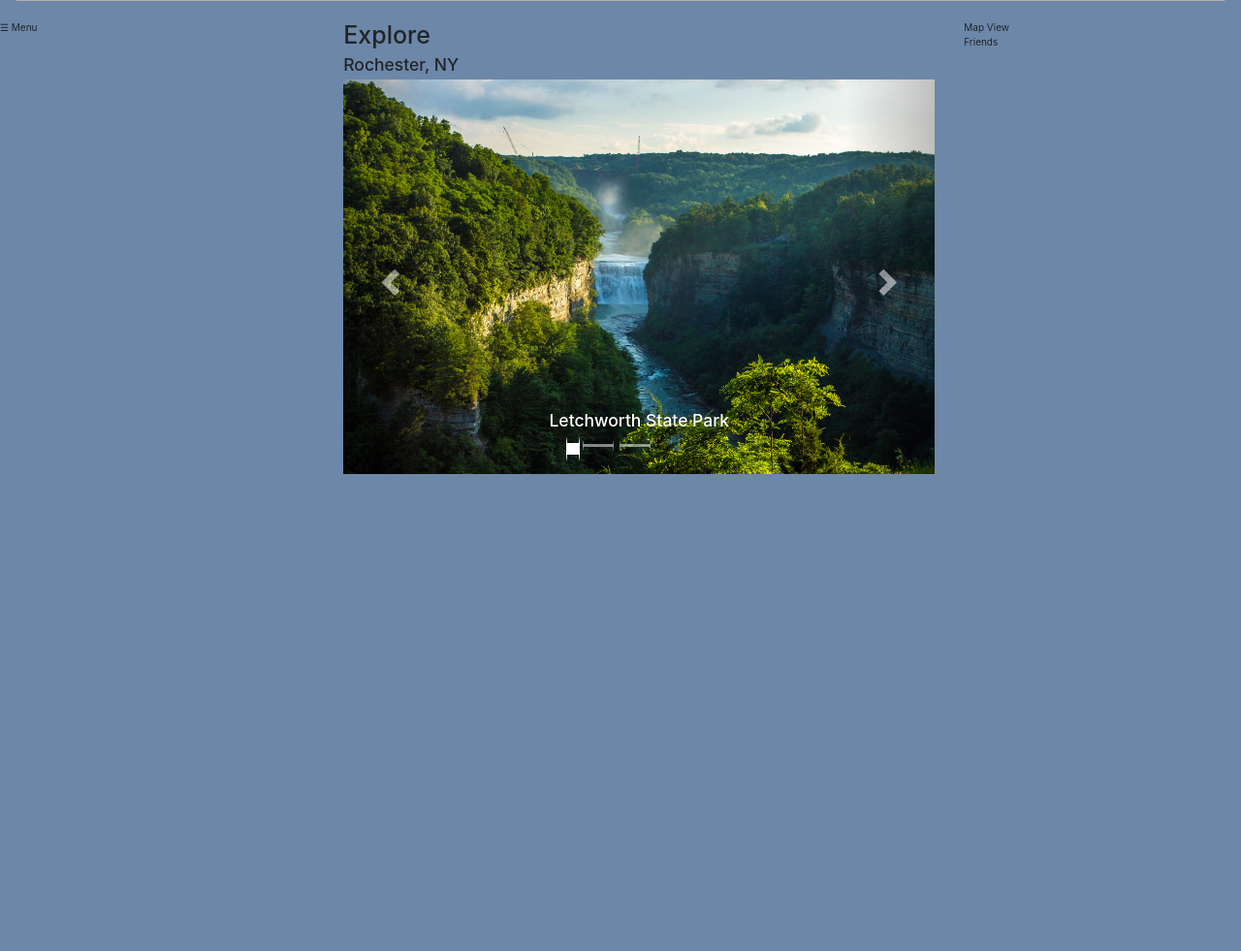
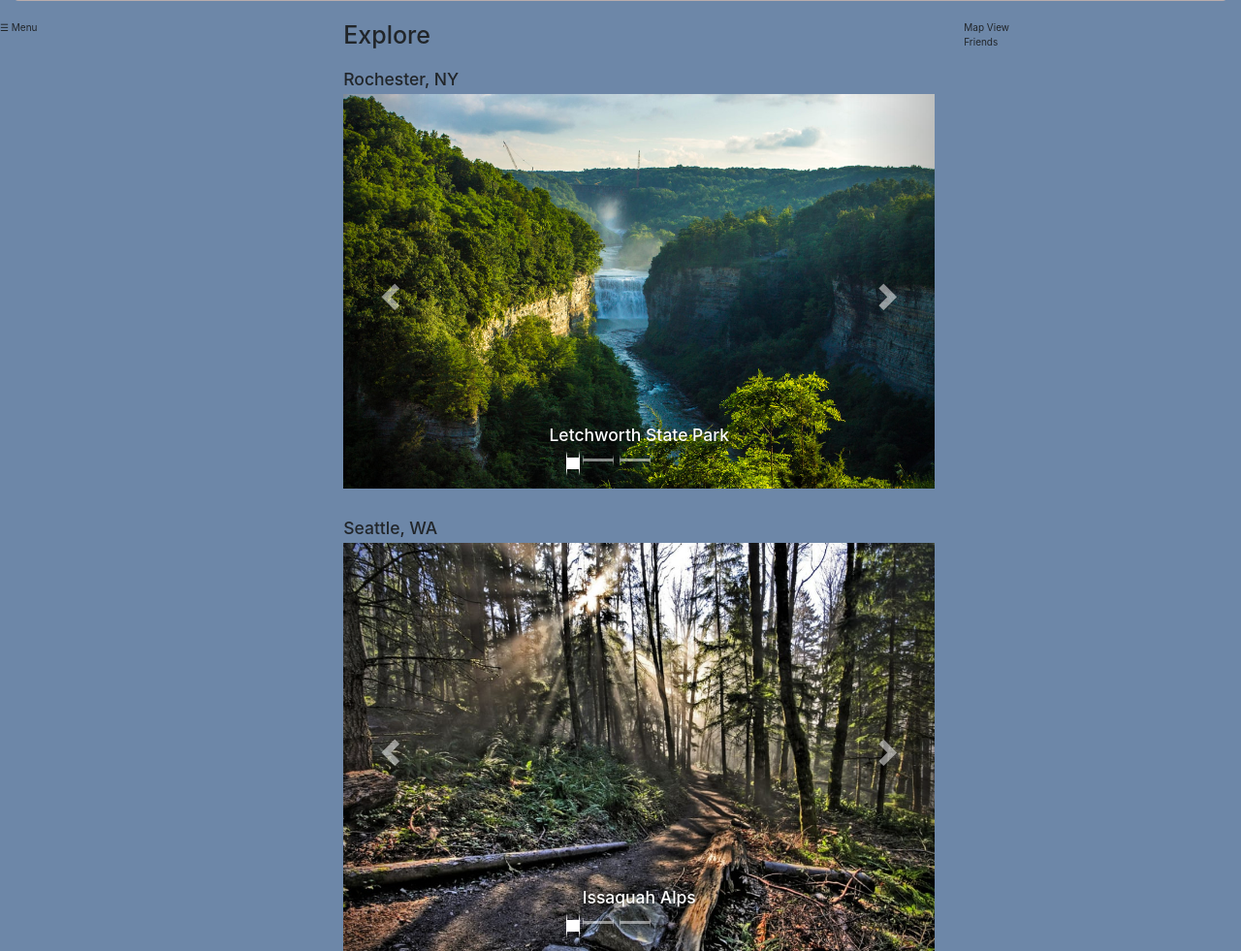
Before and after one commit to Mcheese134/CSC210Project, a Flask app: page / in a window 1280 px wide. Shown: the part 61-1042 px from the top of the page at 97% size. Before the commit the page ends 550 px from the top, so only its background shows below. Run offline with Flask 2, Linux system fonts and the light colour scheme; some libraries are stand-ins or nearby versions.

Commit message:
carousel for seattle, wa

```diff
--- a/templates/index.html
+++ b/templates/index.html
@@ -19,9 +19,6 @@
     <script src="https://stackpath.bootstrapcdn.com/bootstrap/4.3.1/js/bootstrap.min.js"
         integrity="sha384-JjSmVgyd0p3pXB1rRibZUAYoIIy6OrQ6VrjIEaFf/nJGzIxFDsf4x0xIM+B07jRM"
         crossorigin="anonymous"></script>
-
-
-
 
 </head>
 
@@ -45,7 +42,6 @@
                         </ul>
                     </div>
                     <div class="collapse navbar-collapse navbar-right">
-
                         <form class="form-inline my-2 my-lg-0">
                             <input class="form-control mr-sm-2" type="search" placeholder="Search" aria-label="Search">
                             <button class="btn btn-outline-success my-2 my-sm-0" type="submit">Search</button>
@@ -80,6 +76,7 @@
             </div>
             <div class="col-6">
                 <h1>Explore</h1>
+                <br/>
                 <h3>Rochester, NY</h3>
                 <div id="rocCarousel" class="carousel slide" data-ride="carousel">
                     <!-- Indicators -->
@@ -123,10 +120,55 @@
                       <span class="glyphicon glyphicon-chevron-right"></span>
                       <span class="sr-only">Next</span>
                     </a>
-                  </div>
+                </div>
+
+                <br/>
+                <br/>
+                <h3>Seattle, WA</h3>
+                <div id="seattleCarousel" class="carousel slide" data-ride="carousel">
+                    <!-- Indicators -->
+                    <ol class="carousel-indicators">
+                      <li data-target="#seattleCarousel" data-slide-to="0" class="active"></li>
+                      <li data-target="#seattleCarousel" data-slide-to="1"></li>
+                      <li data-target="#seattleCarousel" data-slide-to="2"></li>
+                    </ol>
+
+                    <!-- Wrapper for slides -->
+                    <div class="carousel-inner">
+                        <div class="item active">
+                            <img src="{{url_for('static', filename='IssaquahAlps.jpg')}}" alt="Issaquah Alps">
+                            <div class="carousel-caption">
+                                <h3>Issaquah Alps</h3>
+                              </div>
+                         </div>
+
+                      <div class="item">
+                        <img src="{{url_for('static', filename='Alki.jpg')}}" alt="Alki">
+                        <div class="carousel-caption">
+                            <h3>Alki</h3>
+                          </div>
+                      </div>
+
+                      <div class="item">
+                        <img src="{{url_for('static', filename='Enchantments.jpg')}}" alt="Enchantments">
+                        <div class="carousel-caption">
+                            <h3>Enchantments</h3>
+                          </div>
+                      </div>
+
+                    </div>
+
+                    <!-- Left and right controls -->
+                    <a class="left carousel-control" href="#seattleCarousel" data-slide="prev">
+                      <span class="glyphicon glyphicon-chevron-left"></span>
+                      <span class="sr-only">Previous</span>
+                    </a>
+                    <a class="right carousel-control" href="#seattleCarousel" data-slide="next">
+                      <span class="glyphicon glyphicon-chevron-right"></span>
+                      <span class="sr-only">Next</span>
+                    </a>
+                </div>
             </div>
-
-
 
             <div class="col">
                 <div class="container">
```
Also changed, not shown: static/Alki.jpg (added), static/Enchantments.jpg (added), static/IssaquahAlps.jpg (added).
